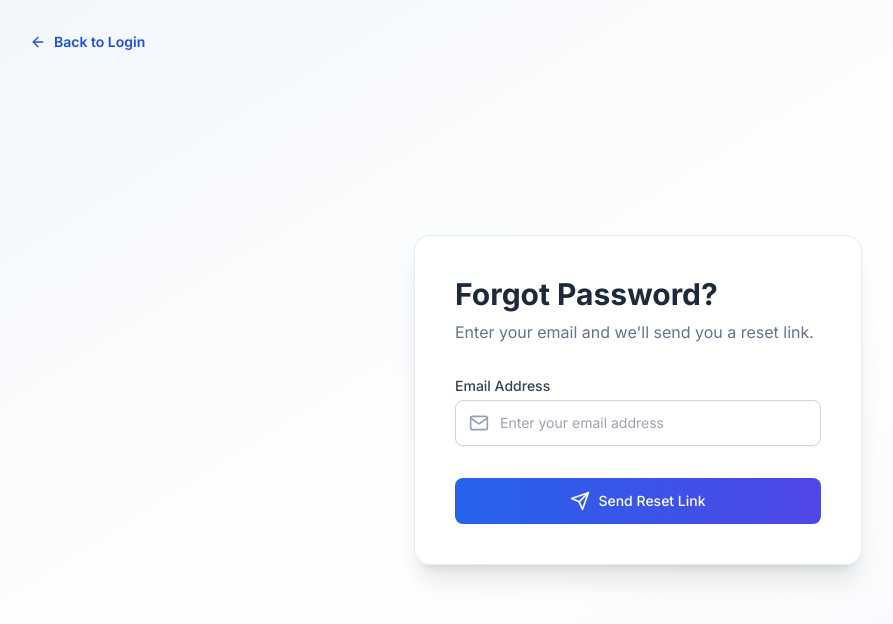
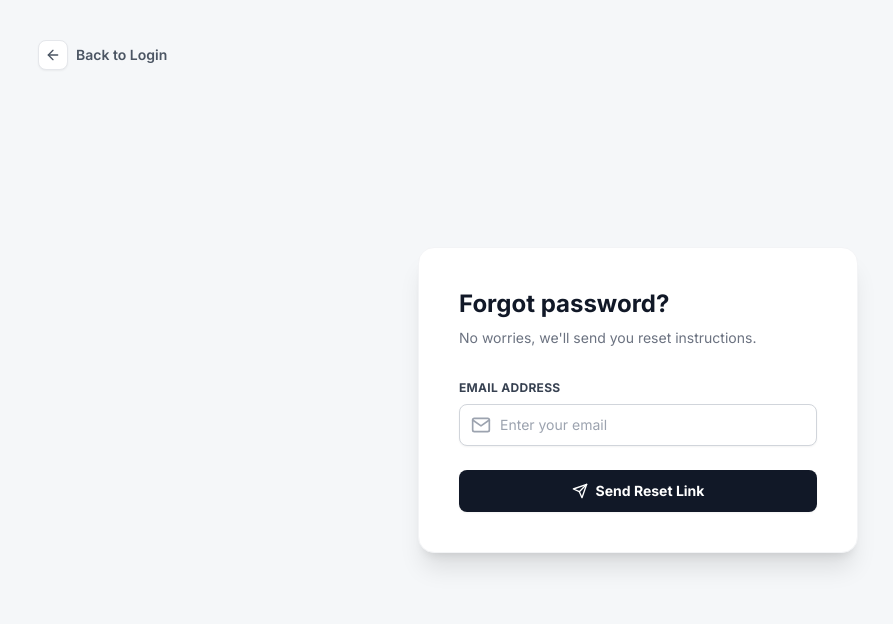
Before and after one commit to niat-web/NxtHire, a React (Vite) app in the folder client/: page /forgot-password in a window 1280 px wide. Shown: the top 624 px of the page, without its empty margins (2-895 px from the left). Built offline with nearby package versions, Linux system fonts and the light colour scheme; no server answers.

Commit message:
Update ForgotPassword.jsx

```diff
--- a/client/src/pages/public/ForgotPassword.jsx
+++ b/client/src/pages/public/ForgotPassword.jsx
@@ -2,7 +2,7 @@
 import React, { useState } from 'react';
 import { Link } from 'react-router-dom';
 import { useForm } from 'react-hook-form';
-import { FiArrowLeft, FiSend, FiMail, FiCheckCircle } from 'react-icons/fi';
+import { FiArrowLeft, FiSend, FiMail, FiCheckCircle, FiLoader } from 'react-icons/fi';
 import { motion, AnimatePresence } from 'framer-motion';
 import { forgotPassword } from '../../api/auth.api';
 import { useAlert } from '../../hooks/useAlert';
@@ -19,10 +19,7 @@ const ForgotPassword = () => {
   } = useForm();
 
   const onSubmit = async (data) => {
-    if (!data.email) {
-      showError('Please enter your email address.');
-      return;
-    }
+    if (!data.email) return;
 
     setIsSubmitting(true);
     try {
@@ -30,114 +27,134 @@ const ForgotPassword = () => {
       setIsSubmitted(true);
     } catch (error) {
       console.error('Error requesting password reset:', error);
-      showError(error.response?.data?.message || 'Failed to send reset link. Please verify the email and try again.');
+      showError(error.response?.data?.message || 'Failed to send reset link. Please verify the email.');
     } finally {
       setIsSubmitting(false);
     }
   };
 
   return (
-    <div className="min-h-screen w-full bg-gradient-to-br from-blue-100/20 via-white to-indigo-100/20 p-4 sm:p-8 flex items-center justify-center relative">
+    <div className="min-h-screen w-full bg-[#F5F7F9] flex items-center justify-center p-4 relative">
 
-      {/* Back to Login link positioned at the top-left of the entire page */}
+      {/* Back to Login Link */}
+      <div className="absolute top-6 left-6 md:top-10 md:left-10 z-10">
         <Link
           to="/login"
-        className="absolute top-6 left-6 sm:top-8 sm:left-8 inline-flex items-center text-sm font-semibold text-blue-700 hover:text-blue-900 transition-colors z-10"
+          className="inline-flex items-center text-sm font-semibold text-gray-600 hover:text-gray-900 transition-colors group"
         >
-        <FiArrowLeft className="mr-2 h-4 w-4" />
+          <div className="p-1.5 rounded-lg bg-white border border-gray-200 shadow-sm group-hover:border-gray-300 mr-2 transition-all">
+             <FiArrowLeft className="h-4 w-4" />
+          </div>
           Back to Login
         </Link>
+      </div>
 
-      <div className="w-full max-w-md">
-        {/* Main content card with updated UI */}
-        <div className="bg-white/80 backdrop-blur-sm rounded-2xl shadow-xl p-8 sm:p-10 border border-slate-200/80">
+      <div className="w-full max-w-[440px]">
+        {/* Main Card */}
+        <div className="bg-white rounded-2xl shadow-xl border border-gray-100 p-8 sm:p-10">
           <AnimatePresence mode="wait">
             {isSubmitted ? (
+              // --- Success State ---
               <motion.div
                 key="success"
-                initial={{ opacity: 0, scale: 0.9 }}
-                animate={{ opacity: 1, scale: 1 }}
-                exit={{ opacity: 0, scale: 0.9 }}
-                transition={{ duration: 0.3, ease: 'easeOut' }}
+                initial={{ opacity: 0, y: 10 }}
+                animate={{ opacity: 1, y: 0 }}
+                exit={{ opacity: 0, y: -10 }}
+                transition={{ duration: 0.3 }}
                 className="text-center"
               >
-                <div className="inline-flex items-center justify-center p-3 bg-green-100 rounded-full mb-6 ring-8 ring-green-50">
-                  <FiCheckCircle className="h-10 w-10 text-green-600" />
+                <div className="mx-auto w-16 h-16 bg-green-50 rounded-full flex items-center justify-center mb-6 border border-green-100">
+                  <FiCheckCircle className="h-8 w-8 text-green-600" />
                 </div>
-                <h1 className="text-2xl font-bold text-gray-800">Check Your Inbox</h1>
-                <p className="mt-2 text-slate-600">
-                  If an account exists with that email, we've sent instructions to reset your password.
+
+                <h2 className="text-2xl font-bold text-gray-900 mb-2">Check your email</h2>
+                <p className="text-gray-500 mb-8 leading-relaxed text-sm">
+                  We've sent a password reset link to your email address. Please follow the link to create a new password.
                 </p>
-                <div className="mt-8">
+
                 <a
                   href="https://mail.google.com"
                   target="_blank"
                   rel="noopener noreferrer"
-                    className="w-full inline-flex items-center justify-center px-6 py-3 border border-transparent text-sm font-semibold rounded-xl text-white bg-gradient-to-r from-blue-600 to-indigo-600 hover:from-blue-700 hover:to-indigo-700 focus:outline-none focus:ring-2 focus:ring-offset-2 focus:ring-blue-500 shadow-lg hover:shadow-xl transform hover:scale-[1.02] transition-all duration-200"
+                  className="w-full flex justify-center items-center py-2.5 px-4 border border-transparent rounded-lg text-sm font-bold text-white bg-gray-900 hover:bg-black focus:outline-none focus:ring-2 focus:ring-offset-2 focus:ring-gray-900 shadow-sm transition-all duration-200"
                 >
-                      <FiMail className="mr-2 h-5 w-5" />
-                      Open Email
+                    <FiMail className="mr-2 h-4 w-4" />
+                    Open Email App
                 </a>
-                </div>
+
+                <p className="mt-6 text-xs text-gray-400">
+                  Didn't receive the email? <button onClick={() => setIsSubmitted(false)} className="text-gray-900 font-semibold hover:underline">Click to retry</button>
+                </p>
               </motion.div>
             ) : (
+              // --- Form State ---
               <motion.div
                 key="form"
-                initial={{ opacity: 0 }}
-                animate={{ opacity: 1 }}
-                exit={{ opacity: 0 }}
+                initial={{ opacity: 0, y: 10 }}
+                animate={{ opacity: 1, y: 0 }}
+                exit={{ opacity: 0, y: -10 }}
                 transition={{ duration: 0.3 }}
               >
-                <div className="text-left mb-8">
-                    <h1 className="text-3xl font-bold text-slate-800">
-                        Forgot Password?
+                <div className="mb-8">
+                    <h1 className="text-2xl font-bold text-gray-900 mb-2">
+                        Forgot password?
                     </h1>
-                    <p className="mt-2 text-slate-500">
-                        Enter your email and we'll send you a reset link.
+                    <p className="text-gray-500 text-sm">
+                        No worries, we'll send you reset instructions.
                     </p>
                 </div>
 
                 <form onSubmit={handleSubmit(onSubmit)} className="space-y-6">
                   <div>
-                    <label htmlFor="email" className="block text-sm font-medium text-slate-700 mb-1">
+                    <label htmlFor="email" className="block text-xs font-bold text-gray-700 uppercase tracking-wide mb-2">
                       Email Address
                     </label>
                     <div className="relative">
-                      <FiMail className="absolute left-3.5 top-1/2 -translate-y-1/2 h-5 w-5 text-slate-400" />
+                      <div className="absolute inset-y-0 left-0 pl-3 flex items-center pointer-events-none">
+                        <FiMail className="h-5 w-5 text-gray-400" />
+                      </div>
                       <input
                         id="email"
                         type="email"
                         autoComplete="email"
-                        placeholder="Enter your email address"
-                        className={`block w-full pl-11 pr-4 py-3 border rounded-lg shadow-sm text-sm focus:outline-none transition-colors ${errors.email ? 'border-red-300 ring-red-500 focus:ring-1 focus:border-red-500' : 'border-slate-300 focus:ring-1 focus:ring-blue-500 focus:border-blue-500'}`}
+                        placeholder="Enter your email"
+                        className={`block w-full pl-10 pr-3 py-2.5 bg-white border ${
+                            errors.email
+                              ? 'border-red-300 focus:ring-red-500 focus:border-red-500'
+                              : 'border-gray-300 focus:ring-gray-900 focus:border-gray-900'
+                          } text-gray-900 text-sm rounded-lg focus:outline-none focus:ring-1 transition-colors shadow-sm`}
                         {...register('email', {
                           required: 'Email address is required.',
                           pattern: { value: /^[^\s@]+@[^\s@]+\.[^\s@]+$/, message: 'Please enter a valid email.' },
                         })}
                       />
                     </div>
-                    {errors.email && <p className="mt-2 text-xs text-red-600">{errors.email.message}</p>}
+                    {errors.email && (
+                        <p className="mt-1.5 text-xs text-red-600 font-medium flex items-center">
+                            {errors.email.message}
+                        </p>
+                    )}
                   </div>
 
-                  <div className="!mt-8">
                   <button
                     type="submit"
                     disabled={isSubmitting}
-                      className="group w-full flex justify-center py-3 px-4 border border-transparent text-sm font-medium rounded-lg text-white bg-gradient-to-r from-blue-600 to-indigo-600 hover:shadow-lg hover:shadow-indigo-500/30 transition-shadow disabled:opacity-75"
+                    className={`w-full flex justify-center items-center py-2.5 px-4 border border-transparent rounded-lg text-sm font-bold text-white bg-gray-900 hover:bg-black focus:outline-none focus:ring-2 focus:ring-offset-2 focus:ring-gray-900 shadow-sm transition-all duration-200 ${
+                        isSubmitting ? 'opacity-70 cursor-not-allowed' : 'active:scale-[0.98]'
+                    }`}
                   >
-                      <span className="flex items-center">
                     {isSubmitting ? (
-                          <svg className="animate-spin h-5 w-5 text-white" xmlns="http://www.w3.org/2000/svg" fill="none" viewBox="0 0 24 24">
-                              <circle className="opacity-25" cx="12" cy="12" r="10" stroke="currentColor" strokeWidth="4"></circle>
-                              <path className="opacity-75" fill="currentColor" d="M4 12a8 8 0 018-8V0C5.373 0 0 5.373 0 12h4zm2 5.291A7.962 7.962 0 014 12H0c0 3.042 1.135 5.824 3 7.938l3-2.647z"></path>
-                          </svg>
+                      <>
+                        <FiLoader className="animate-spin h-5 w-5 mr-2" />
+                        Sending...
+                      </>
                     ) : (
-                          <FiSend className="h-5 w-5 mr-2" />
+                      <>
+                        <FiSend className="h-4 w-4 mr-2" />
+                        Send Reset Link
+                      </>
                     )}
-                        <span>{isSubmitting ? 'Sending Link...' : 'Send Reset Link'}</span>
-                      </span>
                   </button>
-                  </div>
                 </form>
               </motion.div>
             )}
```
Lines whose indentation alone changed are shown as unchanged.
